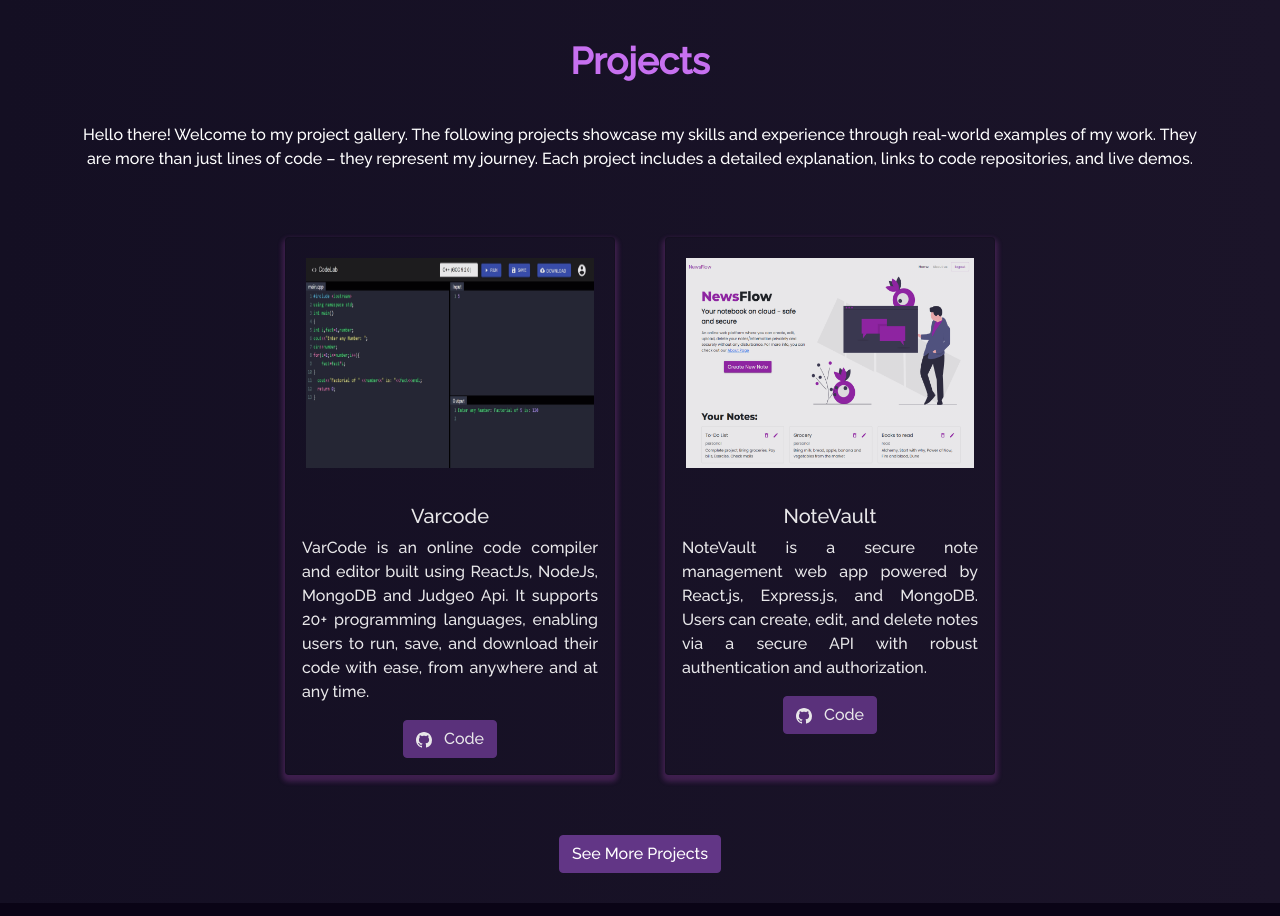
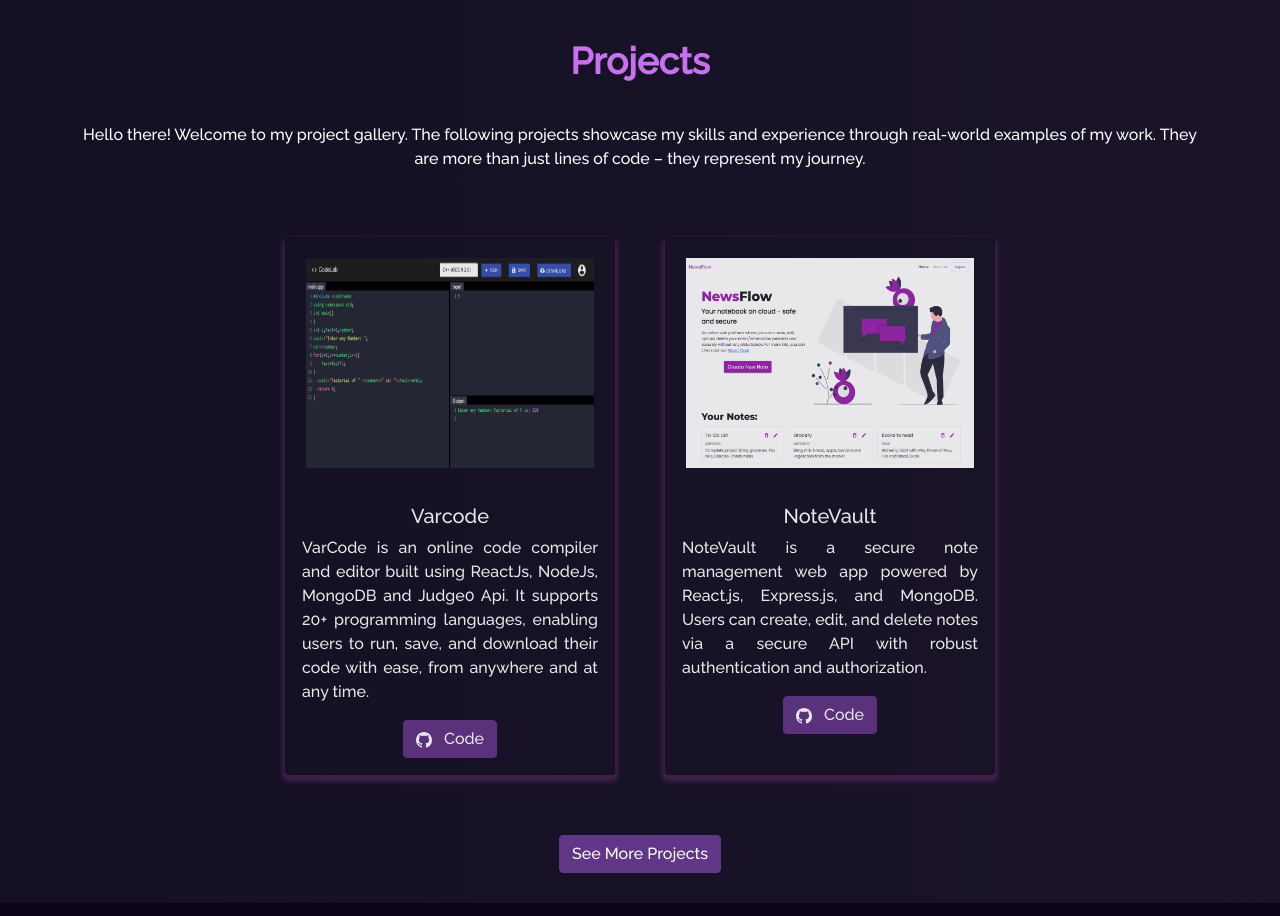
Before and after one commit to ravigala/portfolio-ravi, a React (Create React App) app: page / in a window 1280 px wide. Shown: the part 1600-2516 px from the top of the page. Built offline with nearby package versions, Linux system fonts and the light colour scheme.

Commit message:
Changed project section description

```diff
--- a/src/components/Projects/Projects.js
+++ b/src/components/Projects/Projects.js
@@ -18,7 +18,8 @@ function Projects({ numProjects }) {
         </h1>
 
         <p className='project-description'>
-          Hello there! Welcome to my project gallery. The following projects showcase my skills and experience through real-world examples of my work. They are more than just lines of code – they represent my journey. Each project includes a detailed explanation, links to code repositories, and live demos.
+          Hello there! Welcome to my project gallery. The following projects showcase my skills and experience through real-world examples of my work. They are more than just lines of code – they represent my journey.
+          {/* Each project includes a detailed explanation, links to code repositories, and live demos. */}
         </p>
 
         <Row style={{ justifyContent: "center", paddingBottom: "10px" }}>
```
